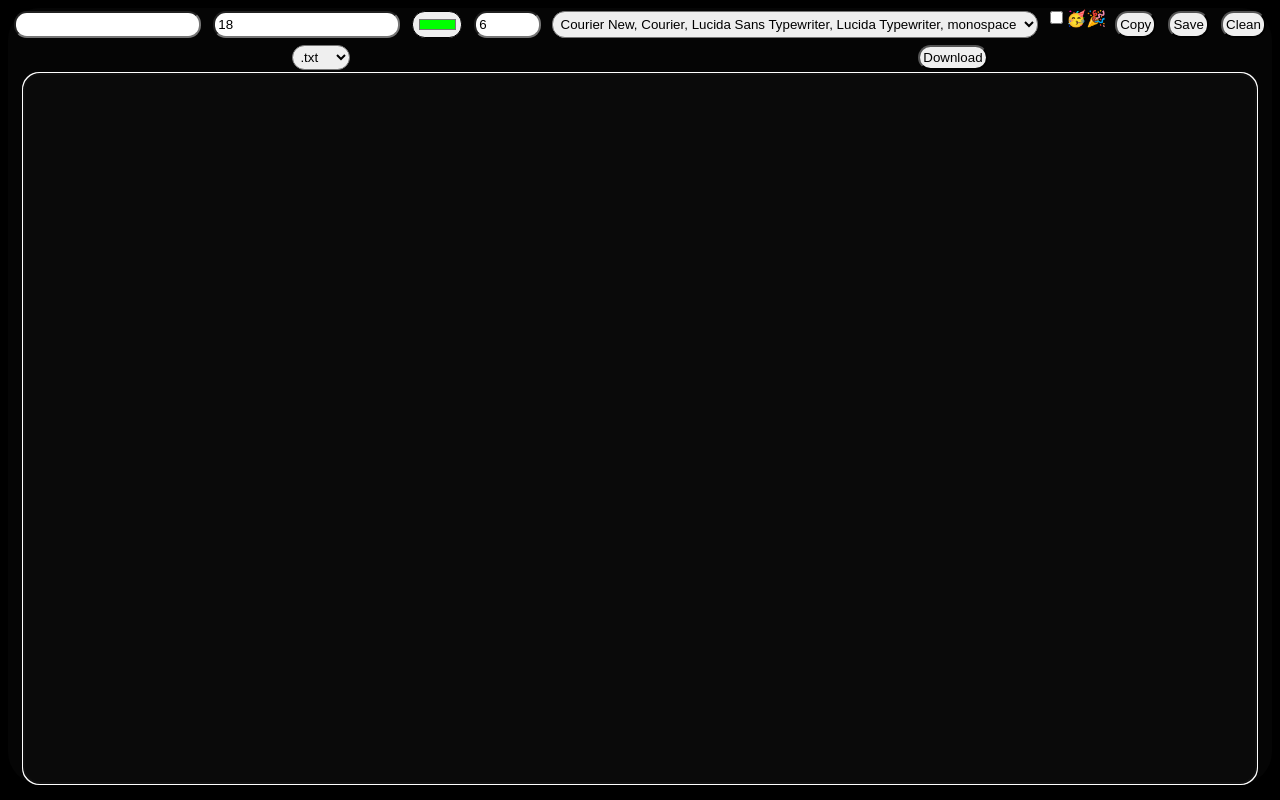
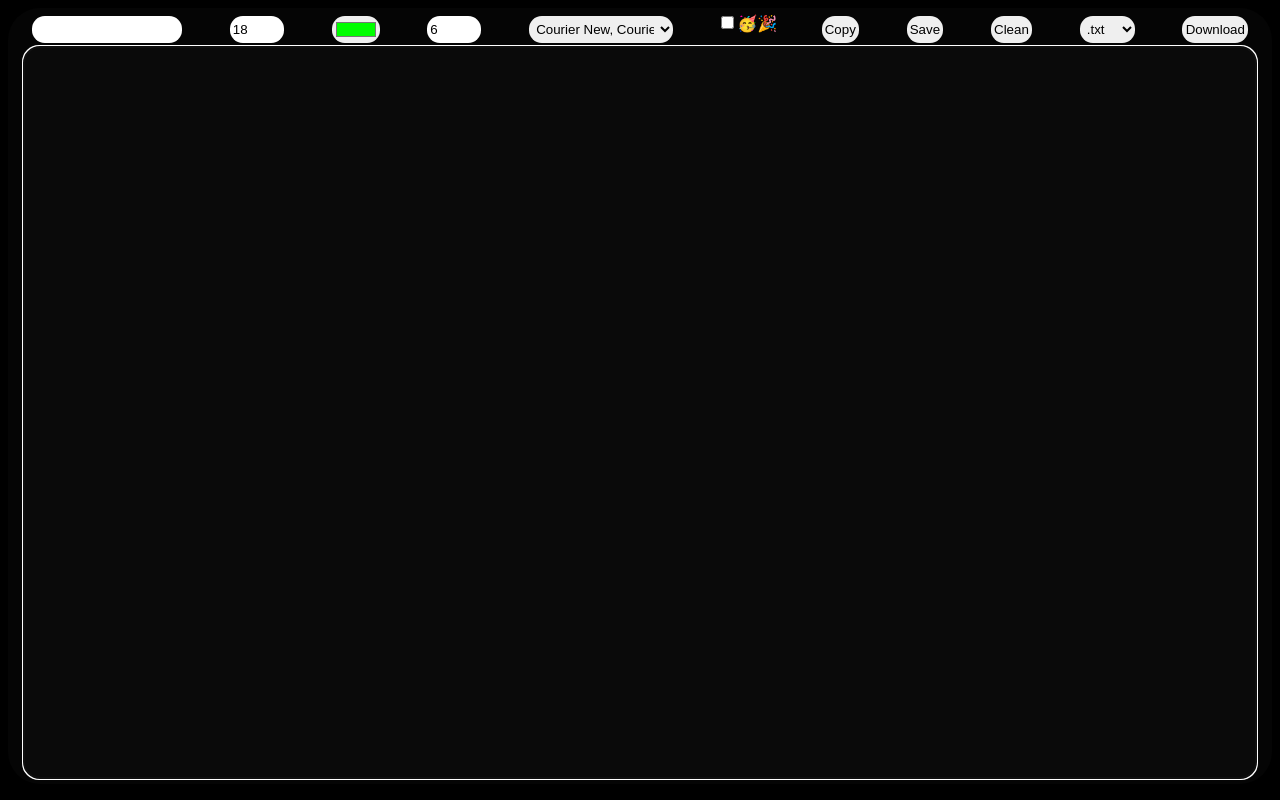
Before and after one commit to GiampieroFC/Gboard, a React (Vite) app: page / in a window 1280 px wide. Built offline with nearby package versions, Linux system fonts and the light colour scheme; what js-confetti would draw is missing.

Commit message:
style buttons

```diff
--- a/src/App.css
+++ b/src/App.css
@@ -23,6 +23,7 @@ body {
     border-radius: 0.8rem;
     margin: 0.2rem;
     padding: 0.2rem;
+    border: transparent;
 }
 
 textarea {
@@ -34,3 +35,18 @@ textarea {
     resize: none;
     border-radius: 1rem;
 }
+
+#font,
+#student {
+    width: 9rem;
+}
+
+#fontSize,
+#glow {
+    width: 3rem;
+}
+
+#color {
+    width: 3rem;
+    padding: 2px;
+}
--- a/src/components/containers/EditorContainer.jsx
+++ b/src/components/containers/EditorContainer.jsx
@@ -179,6 +179,7 @@ function EditorContainer() {
 
                 <input className="controls"
                     type="number"
+                    id="fontSize"
                     min="8"
                     step="1"
                     onWheel={handlerWheelFontSize}
@@ -194,6 +195,7 @@ function EditorContainer() {
                 />
                 <input className="controls"
                     type="number"
+                    id="glow"
                     min="0"
                     max="100"
                     onWheel={handlerWheelGlow}
```
